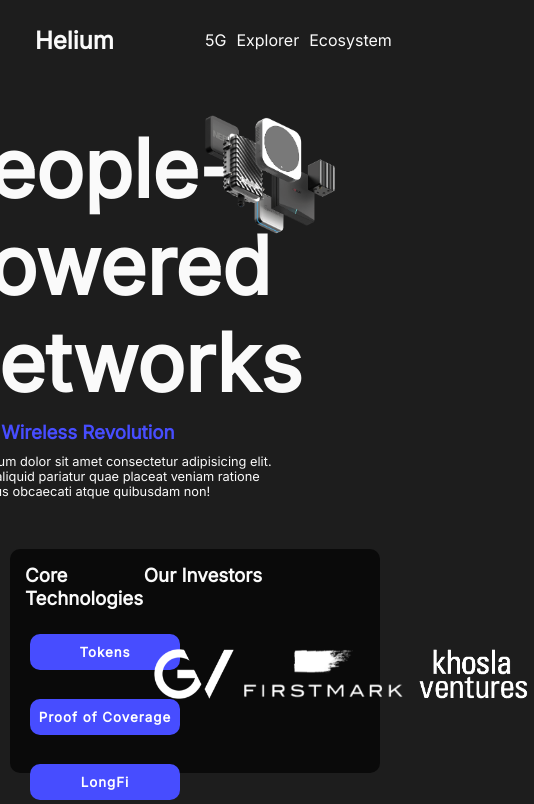
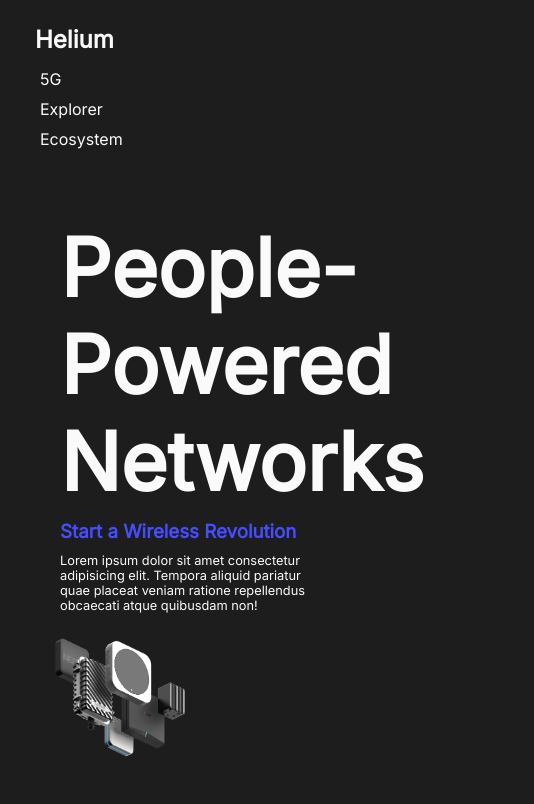
Before and after one commit to tawounfouet/road-to-frontend-mastery, a plain HTML site: page cours-css/tp1-projet-helium/index.html in a window 390 px wide. Shown: the top 804 px of the page, 534 px wide, since content can reach past the window. Drawn offline with Linux system fonts and the light colour scheme.

Commit message:
css for responsiveness

```diff
--- a/cours-css/tp1-projet-helium/index.html
+++ b/cours-css/tp1-projet-helium/index.html
@@ -7,7 +7,7 @@
   <meta http-equiv="X-UA-Compatible" content="ie=edge">
   <title>Helium Flexbox</title>
 
-  <link rel="stylesheet" href="style.css">
+  <link rel="stylesheet" href="style-responsive.css">
 
 </head>
 
--- /dev/null
+++ b/cours-css/tp1-projet-helium/style-responsive.css
@@ -0,0 +1,84 @@
+
+@import url('https://fonts.googleapis.com/css2?family=Inter&display=swap');
+
+* {
+  font-family: "Inter", sans-serif;
+  margin: 0;
+  padding: 5px;
+  box-sizing: border-box;
+}
+
+li {
+  list-style: none;
+}
+
+p {
+  font-size: 0.8rem;
+}
+
+body {
+    min-height: 100vh;
+    background: rgb(29, 29, 29);
+    color: rgb(250, 250, 250)
+}
+
+nav {
+  padding: 10px 20px;
+}
+
+nav ul {
+}
+
+.header {
+    margin: 30px
+}
+
+h1 {
+    font-size: 5rem;
+}
+.header-left-container h3 {
+    color: #474dff
+}
+.header-right {
+    width: 50%;
+}
+
+#modem {
+    width: 100%;
+}
+
+.infos {
+    background: rgb(10, 10, 10);
+    border-radius: 10px;
+}
+
+.btn-container {
+}
+
+button {
+    border: none;
+    background: #474dff;
+    color: white;
+    width: 150px;
+    padding: 10px 0;
+    border-radius: 10px;
+    font-weight: bold;
+    letter-spacing: 1px;
+    margin: 5px;
+}
+
+.infos-right {
+    width: 67%;
+}
+
+.investors {
+
+}
+
+.img-container {
+
+}
+
+.img-container img {
+    height: 60px;
+}
```
